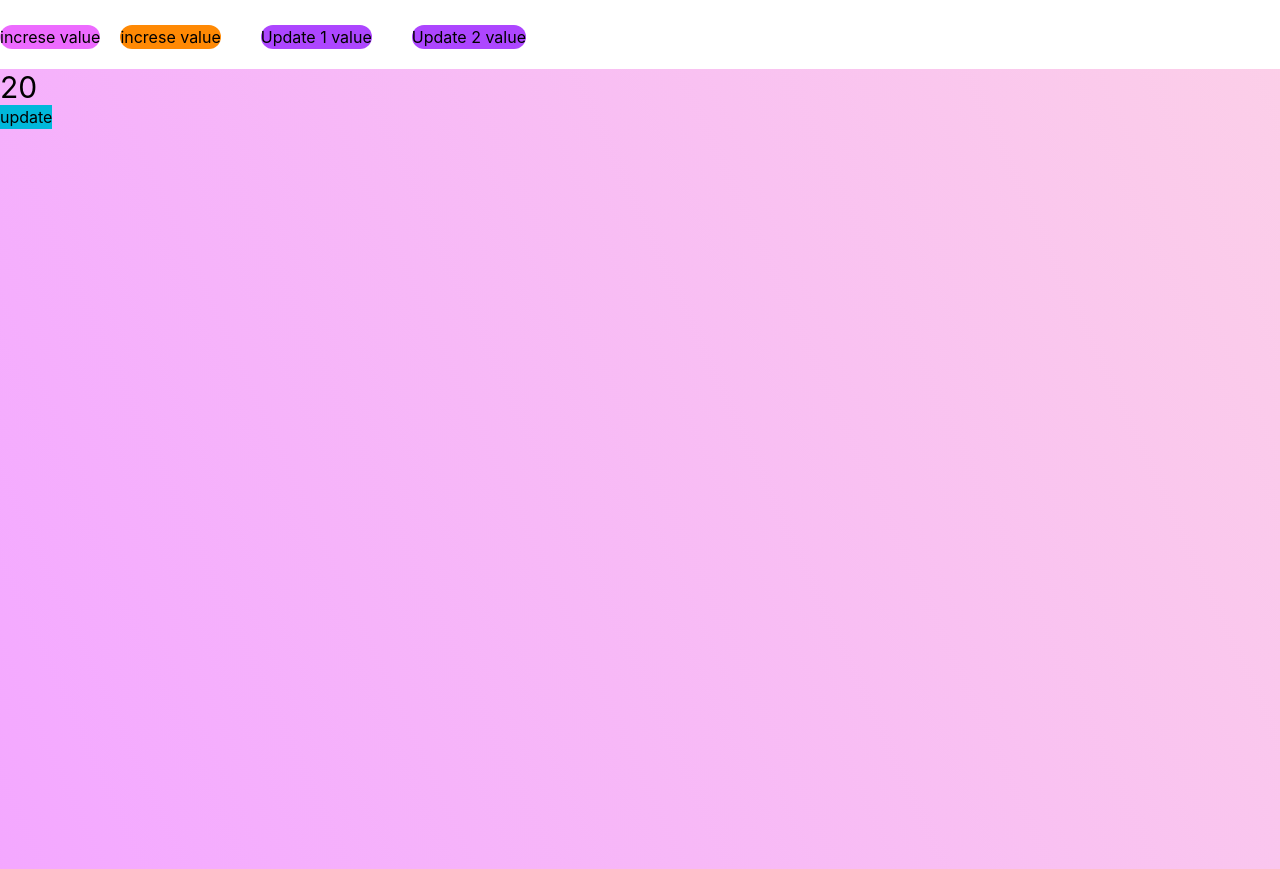
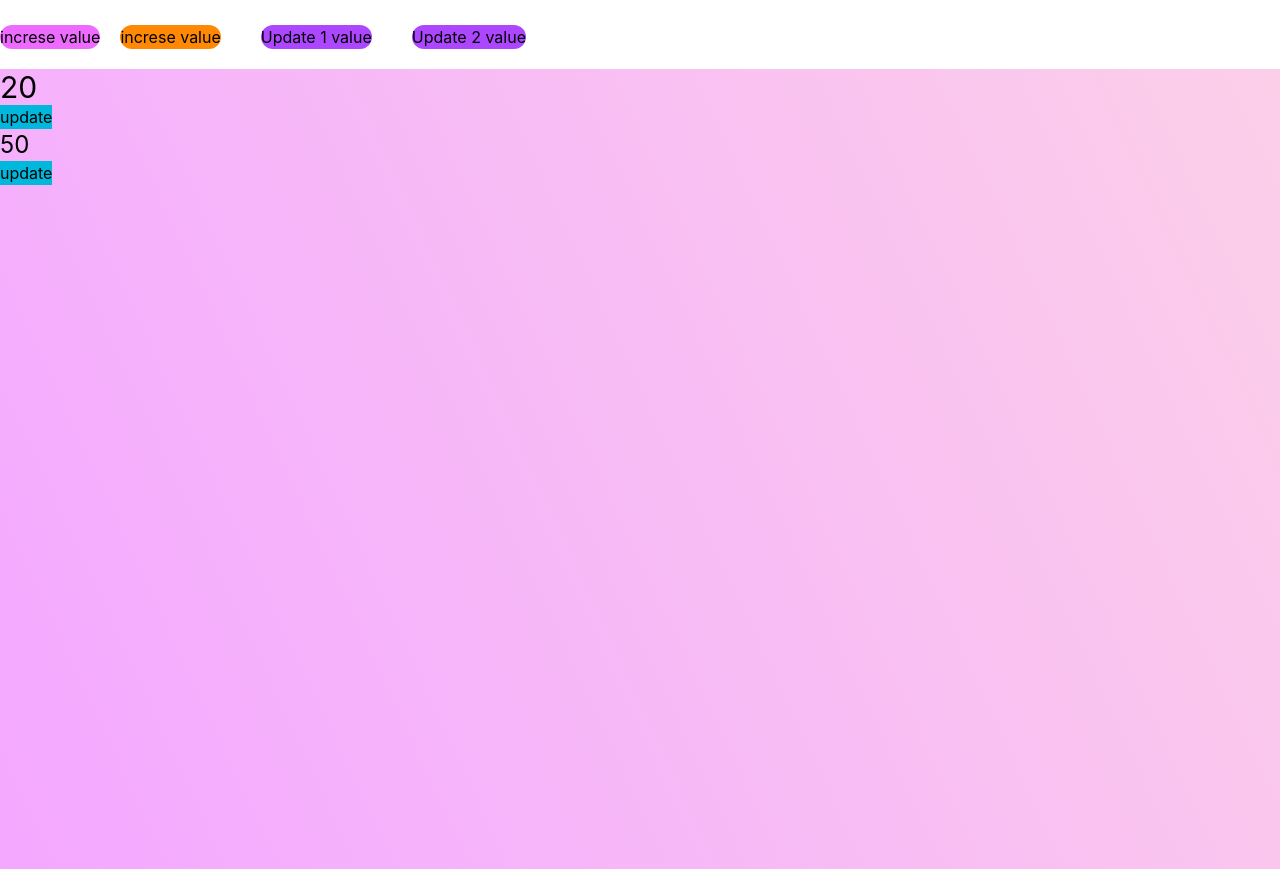
Before and after one commit to ShredhayaGoel/Angular, an Angular app: page / in a window 1280 px wide. Shown: the part 3201-4070 px from the top of the page. Built offline with nearby package versions, Linux system fonts and the light colour scheme.

Commit message:
computed signals

```diff
--- a/src/app/signals/signals.html
+++ b/src/app/signals/signals.html
@@ -11,4 +11,6 @@
 <div class="h-200 w-full bg-linear-65 from-fuchsia-300 to-pink-200">
     <h1 class="text-3xl">{{count2()}} </h1>
     <button (click)="updatevalue2()" class="bg-cyan-500 ">update</button>
+    <h1 class="text-2xl">{{z()}}</h1>
+    <button (click)="changevalue()" class="bg-cyan-500 ">update</button>
 </div>
--- a/src/app/signals/signals.ts
+++ b/src/app/signals/signals.ts
@@ -1,4 +1,4 @@
-import { Component, effect, signal, WritableSignal } from '@angular/core';
+import { Component, computed, effect, signal, WritableSignal } from '@angular/core';
 
 @Component({
   selector: 'app-signals',
@@ -23,10 +23,19 @@ export class Signals {
       console.log(this.count());
     });
   }
-  count2: WritableSignal<number | string> = signal(20);
+  count2: WritableSignal<number> = signal(20);
   updatevalue2() {
     this.count2.set(5040);
-    this.count2.set('hello');
+    //  this.count2.set('hello');
     this.count2.update((val) => val + 1);
   }
+  x1 = signal(20);
+  y1 = signal(30);
+  z = computed(() => this.x1() + this.y1());
+  changevalue() {
+    console.log(this.z());
+
+    this.x1.set(40);
+    console.log(this.z());
+  }
 }
```
